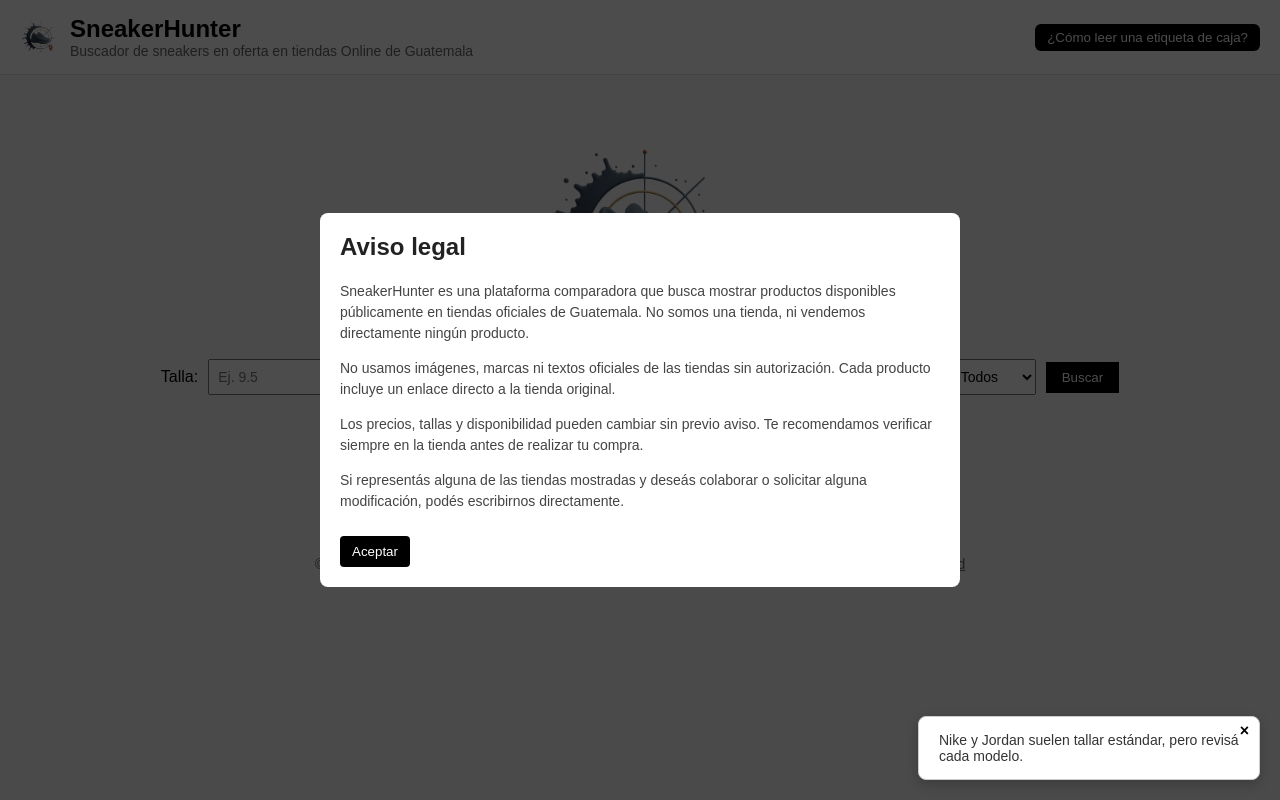
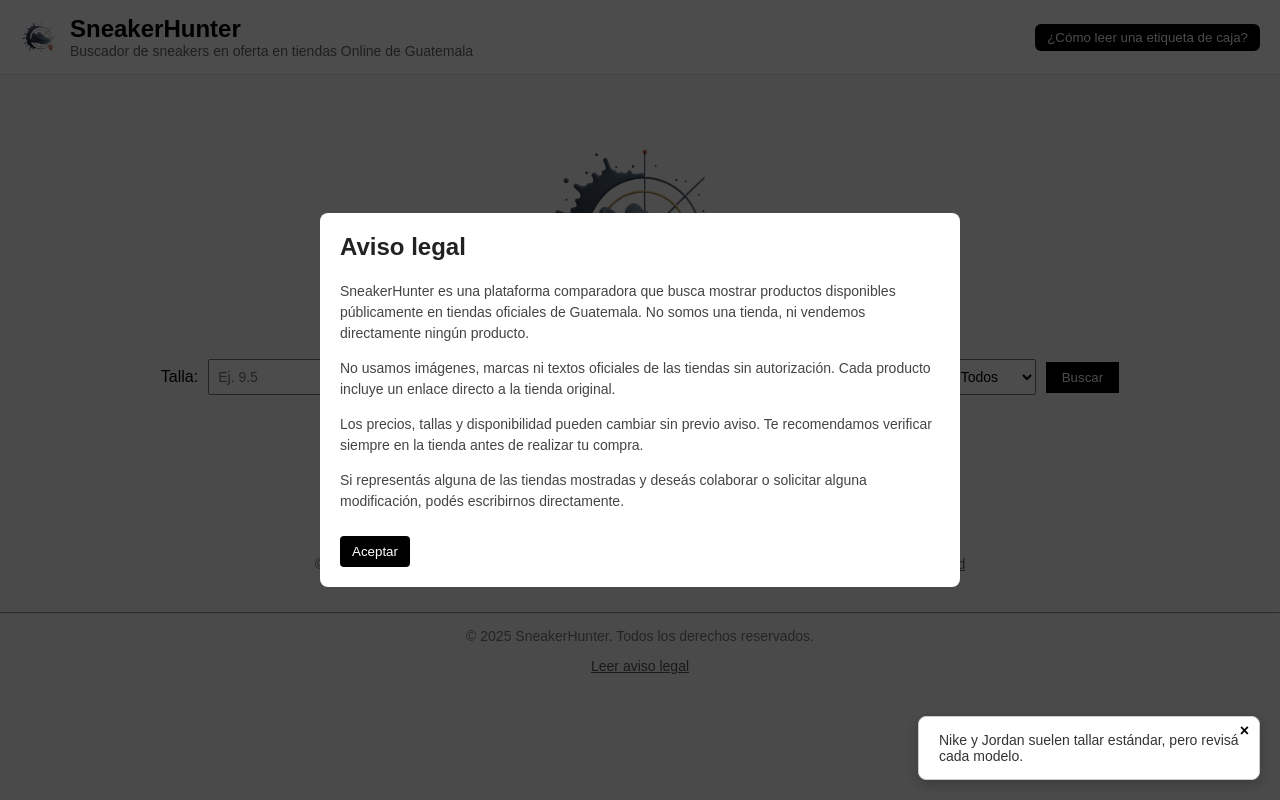
Before and after one commit to dagmuzik/meatpack-flask, a Flask app: page / in a window 1280 px wide. Run offline with Flask 3, Linux system fonts and the light colour scheme.

Commit message:
Update index.html

```diff
--- a/templates/index.html
+++ b/templates/index.html
@@ -343,6 +343,11 @@
     <p><strong>7. Contacto:</strong> Escribinos a <a href="mailto:tato89@gmail.com">tato89@gmail.com</a> si tenés preguntas.</p>
   </div>
 </div>
+<hr style="margin-top: 40px;">
+<div style="text-align: center; font-size: 14px; color: #777;">
+  <p>&copy; 2025 SneakerHunter. Todos los derechos reservados.</p>
+  <p><a href="#" onclick="mostrarDisclaimer()" style="color:#555; text-decoration:underline;">Leer aviso legal</a></p>
+</div>
 <!-- Scripts -->
 <script>
   function mostrarModalTerminos() {
```
